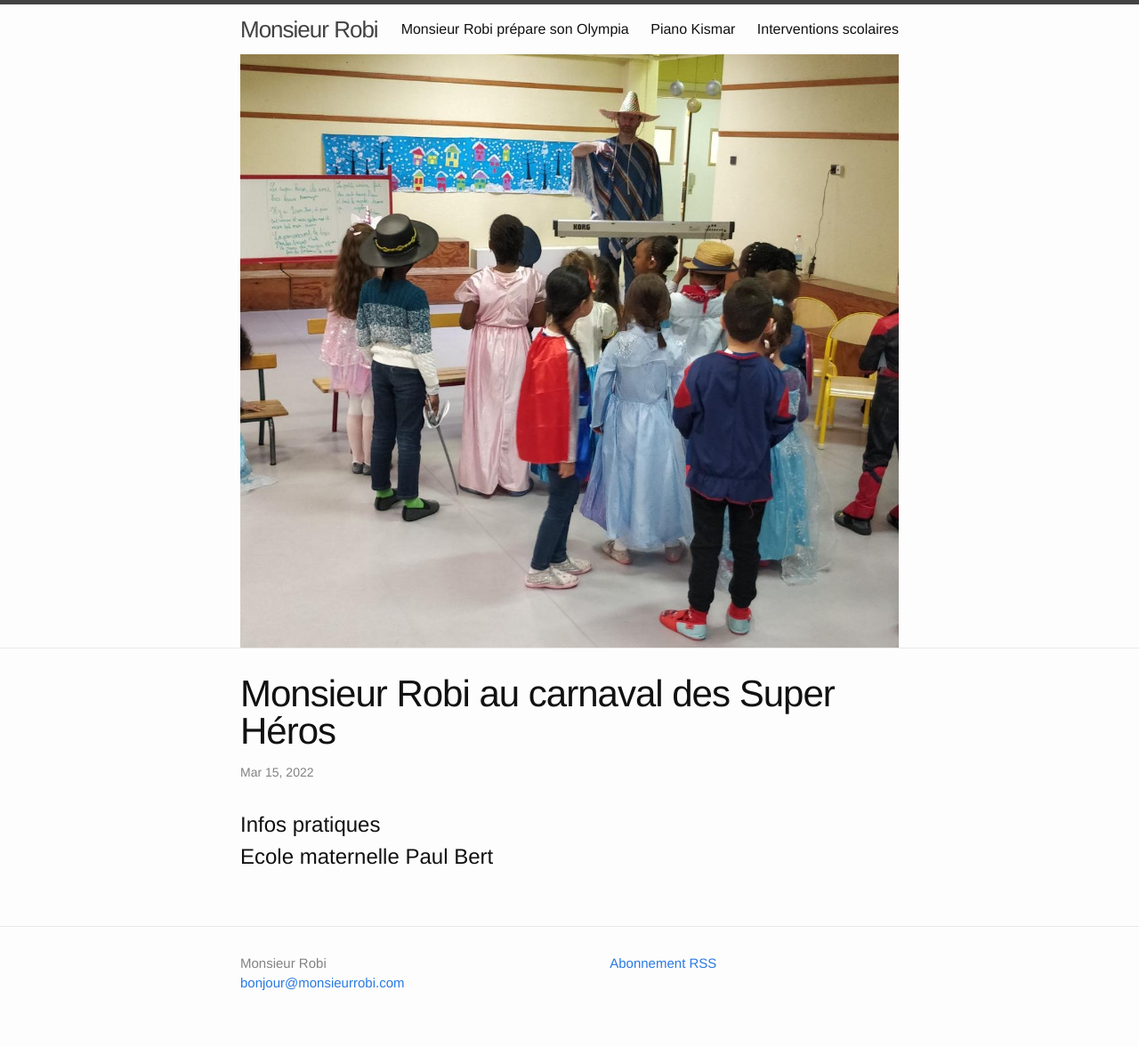
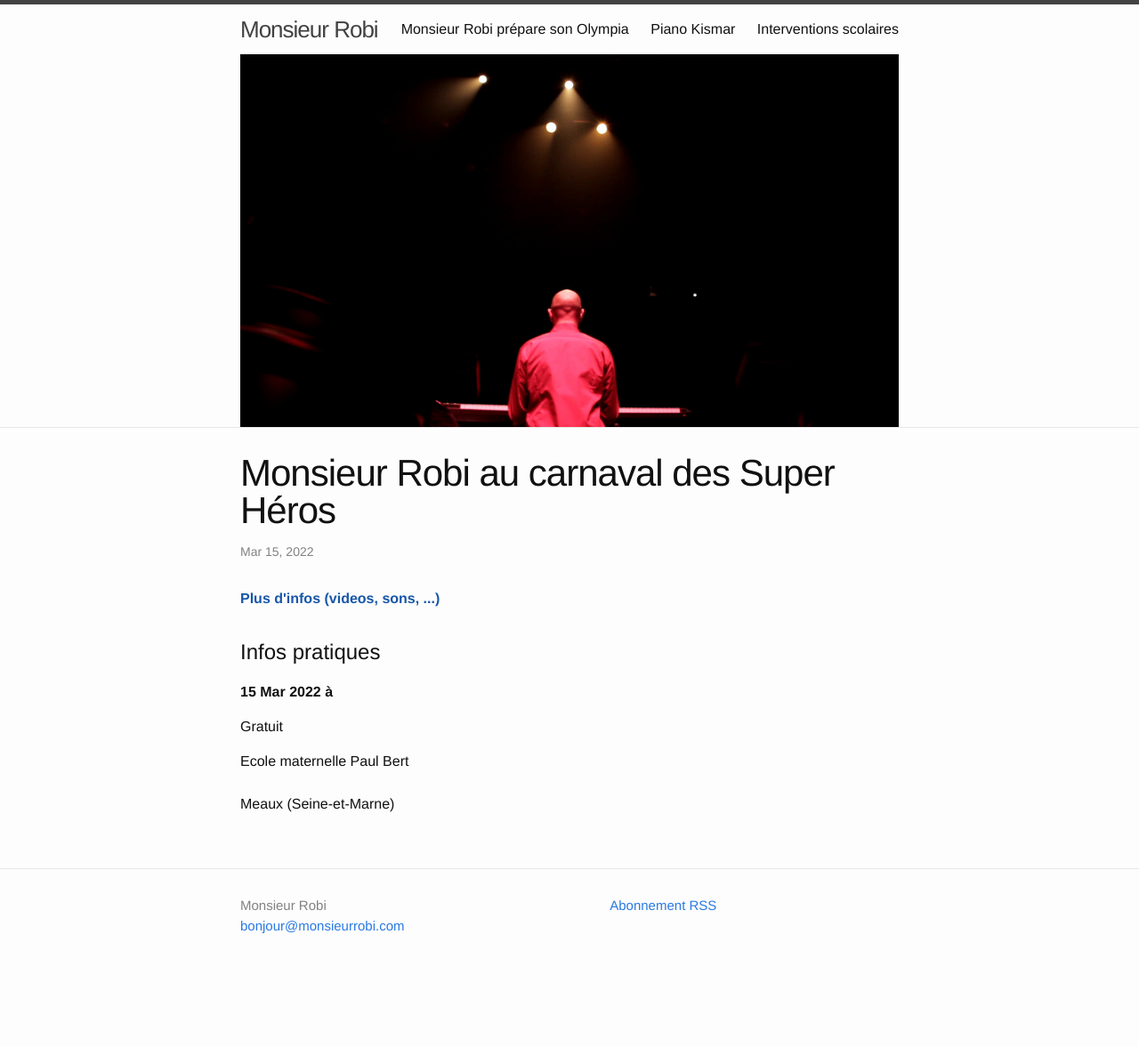
Before and after one commit to MonsieurRobi/monsieurrobi.github.io, a Jekyll site: the page built from _posts/2022-03-15-carnaval-paul-bert.md, in a window 1280 px wide. Shown: the whole page at 89% size. Built offline with Jekyll 4.4.1, drawn with Linux system fonts in a browser that asks for light colours; after the commit the page ends 1112 px from its top, so only the background shows below that.

Commit message:
layout by proposition

```diff
--- /dev/null
+++ b/_data/toc.yml
@@ -0,0 +1,3 @@
+- proposition: olympia
+- proposition: piano-kismar
+- proposition: ecole
--- a/_includes/header.html
+++ b/_includes/header.html
@@ -14,15 +14,13 @@
       </a>
 
       <div class="trigger">
-        {% for my_page in site.data.propositions %}
-          <a class="page-link" href="{{ my_page.url | prepend: site.baseurl }}">{{ my_page.title }}</a>
+        {% for entry in site.data.toc %}
+          {% assign proposition = site.data.propositions[entry.proposition] %}
+          <a class="page-link" href="{{ proposition.url | prepend: site.baseurl }}">{{ proposition.title }}</a>
         {% endfor %}
       </div>
     </nav>
   <div>
-    <img src="/assets/{{ page.image | default: 'robi_back.jpg' }}">
+    <img src="/assets/{{ include.cover | default: 'robi_back.jpg' }}">
   </div>
-
-  </div>
-
 </header>
--- a/_layouts/default.html
+++ b/_layouts/default.html
@@ -4,8 +4,9 @@
   {% include head.html %}
 
   <body>
+    {% assign propale = site.data.propositions[layout.propale] %}
 
-    {% include header.html %}
+    {% include header.html cover=propale.image %}
 
     <div class="page-content">
       <div class="wrapper">
--- a/_layouts/post.html
+++ b/_layouts/post.html
@@ -1,7 +1,7 @@
 ---
 layout: default
 ---
-{% assign proposition = site.data.propositions[page.proposition] %}
+{% assign proposition = site.data.propositions[layout.propale] %}
 <article class="post" itemscope itemtype="http://schema.org/BlogPosting">
 
   <header class="post-header">
@@ -10,15 +10,26 @@ layout: default
   </header>
 
   <div class="post-content" itemprop="articleBody">
-    {{ proposition.description }}
+   {{ proposition.description | markdownify }}
+  </div>
+
+  <div class="post-content" itemprop="articleBody">
+    <strong><a href="{{ proposition.url }}">Plus d'infos (videos, sons, ...)</a></strong>
   </div>
 
   <div class="post-content" itemprop="articleBody">
     {{ content }}
   </div>
 
-  <h2>Infos pratiques
+  <h2>Infos pratiques</h2>
   <div class="post-content" itemprop="articleBody">
+    <p><strong>{{ page.date | date: "%-d %b %Y"}} à {{ page.hour }}</strong></p>
+    <p>{{ page.price }}</p>
     {{ page.venue }}
+    <br>
+    {{ page.address }}
+    <br>
+    {{ page.city }}
   </div>
+
 </article>
--- /dev/null
+++ b/_layouts/proposition-ecole.html
@@ -0,0 +1,4 @@
+---
+layout: post
+propale: ecole
+---
--- /dev/null
+++ b/_layouts/proposition-kismar.html
@@ -0,0 +1,4 @@
+---
+layout: post
+propale: piano-kismar
+---
--- /dev/null
+++ b/_layouts/proposition-olympia.html
@@ -0,0 +1,4 @@
+---
+layout: post
+propale: olympia
+---
```
Also changed, not shown: _data/propositions.yml (+9 -4 lines).
